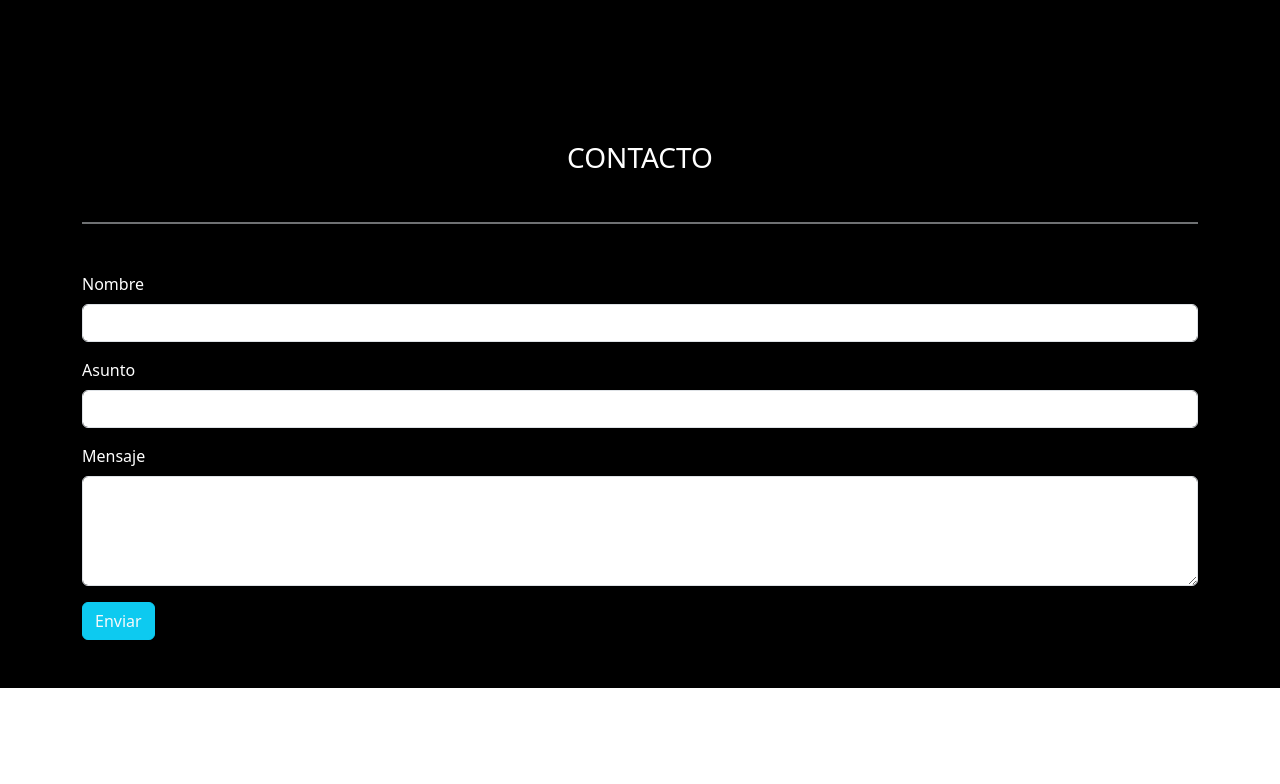
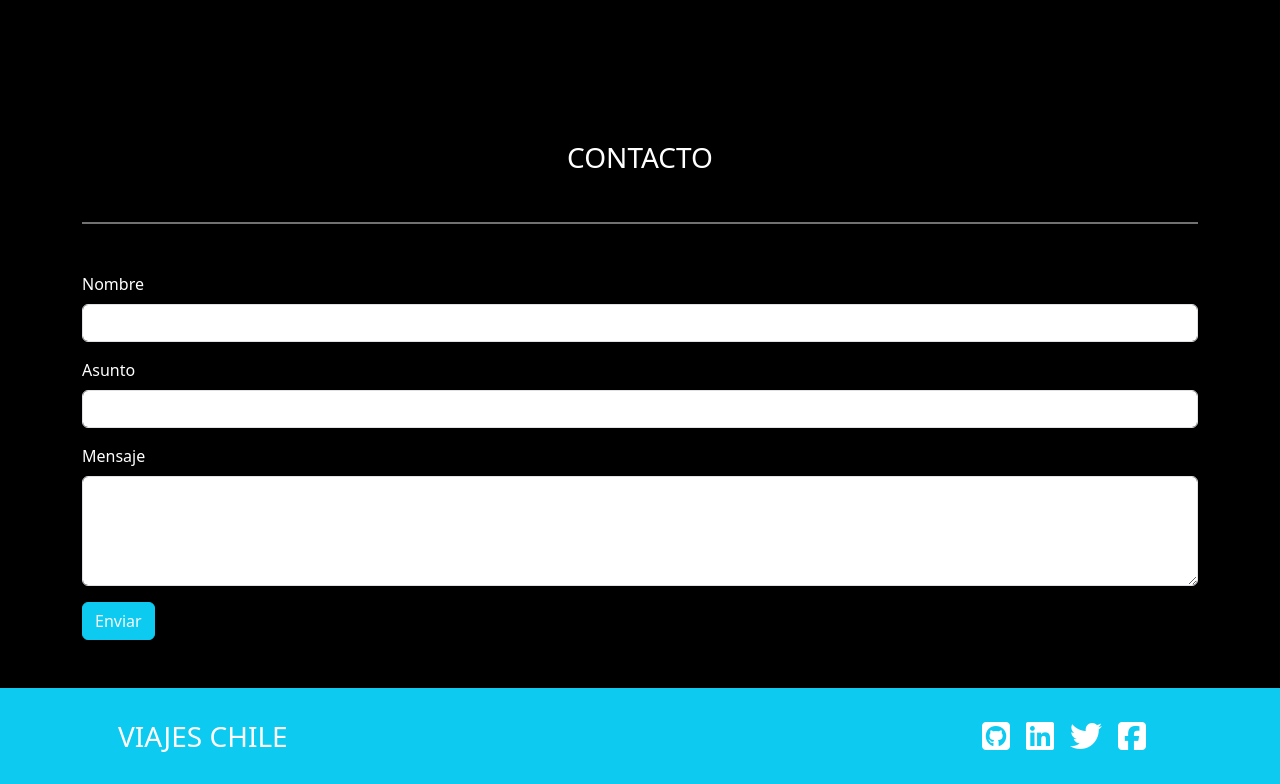
Before and after one commit to RvndomPlvyer/Viajes-chile, a plain HTML site: page index.html in a window 1280 px wide. Shown: the part 2096-2880 px from the top of the page. Before the commit the page ends 2784 px from the top, so only its background shows below. Drawn offline with nearby package versions, Linux system fonts and the light colour scheme.

Commit message:
ADD: Se añade footer

```diff
--- a/index.html
+++ b/index.html
@@ -197,15 +197,32 @@
             <label for="floatingTextarea2" class="form-label">Mensaje</label>
             <textarea class="form-control"rows="4"></textarea>
           </div>
-
           <button type="submit" class="btn btn-info text-light">Enviar</button>
         </form>
       </div>
 
-
     </section>
 
-
+    <!-- Footer -->
+    <footer class="bg-info p-4">
+      <div class="container d-md-flex justify-content-between align-items-center px-5">
+        <h3 class="fw-light d-none d-md-block">VIAJES CHILE</h3>
+        <ul class="list-unstyled d-flex justify-content-center justify-content-md-end">
+          <li class="me-3 fs-2">
+            <i class="fa-brands fa-square-github"></i>
+          </li>
+          <li class="me-3 fs-2">
+            <i class="fa-brands fa-linkedin"></i>
+          </li>
+          <li class="me-3 fs-2">
+            <i class="fa-brands fa-twitter"></i>
+          </li>
+          <li class="me-3 fs-2">
+            <i class="fa-brands fa-square-facebook"></i>
+          </li>
+        </ul>
+      </div>
+    </footer>
 
 
 
```
